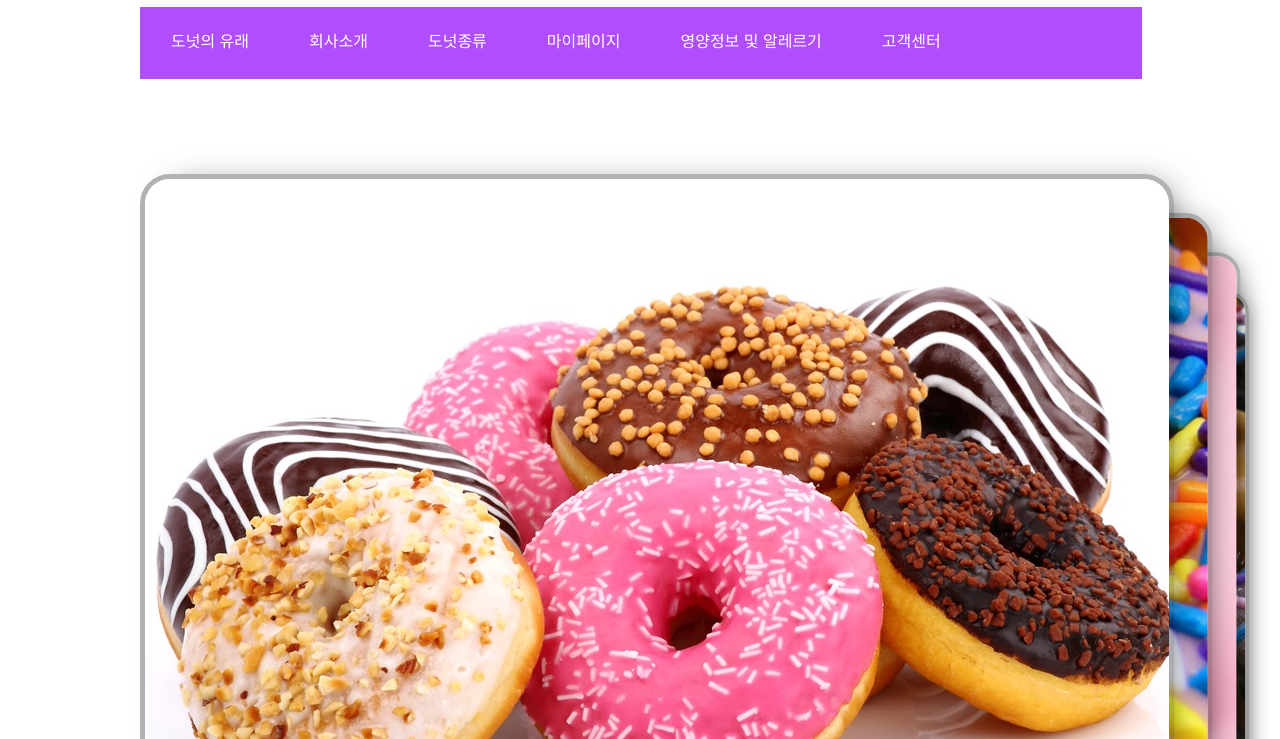
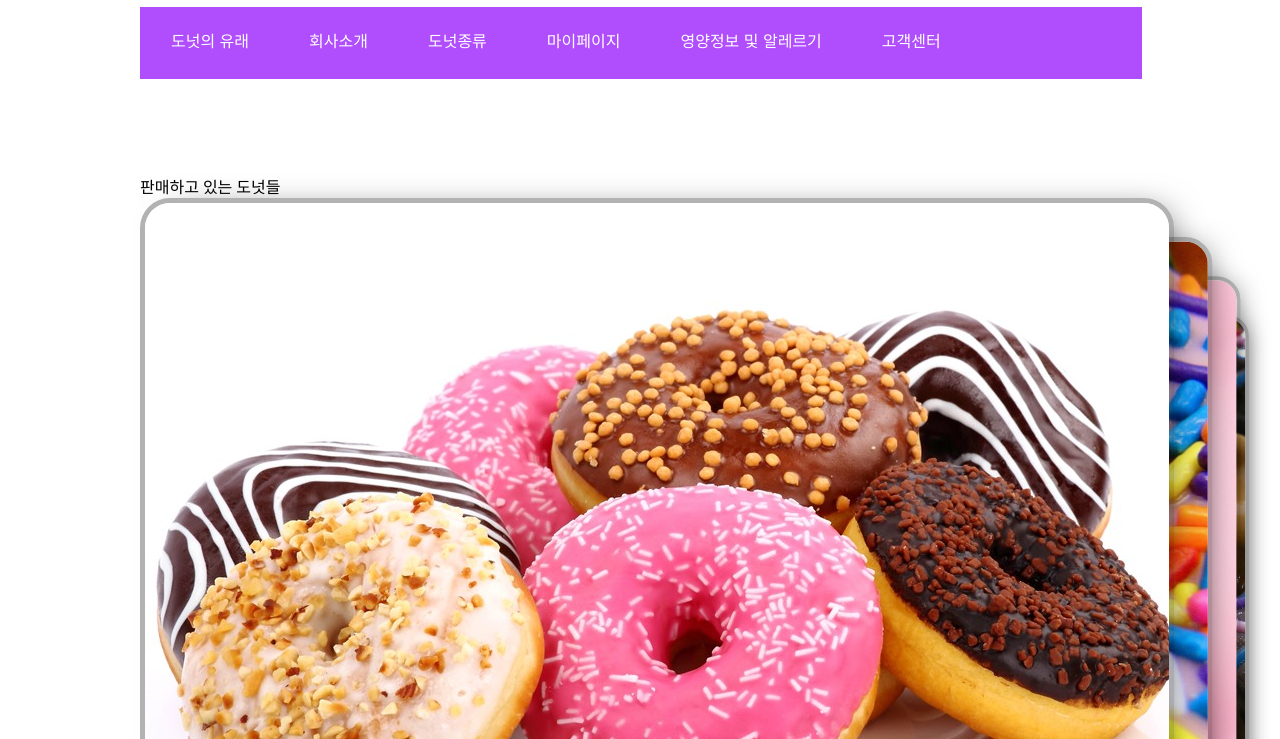
Before and after one commit to MinyakJo/MinyakJo.io, a plain HTML site: page index.html in a window 1280 px wide. Shown: the part 61-800 px from the top of the page. Drawn offline with nearby package versions, Linux system fonts and the light colour scheme.

Commit message:
Update index.html

```diff
--- a/index.html
+++ b/index.html
@@ -41,6 +41,7 @@
 
 <div class="clear">
 </div>
+<div id="sliderTit">판매하고 있는 도넛들</div>
 <div class="slider">
     <input type="radio" name="slide" id="slide1" checked>
     <input type="radio" name="slide" id="slide2">
```
